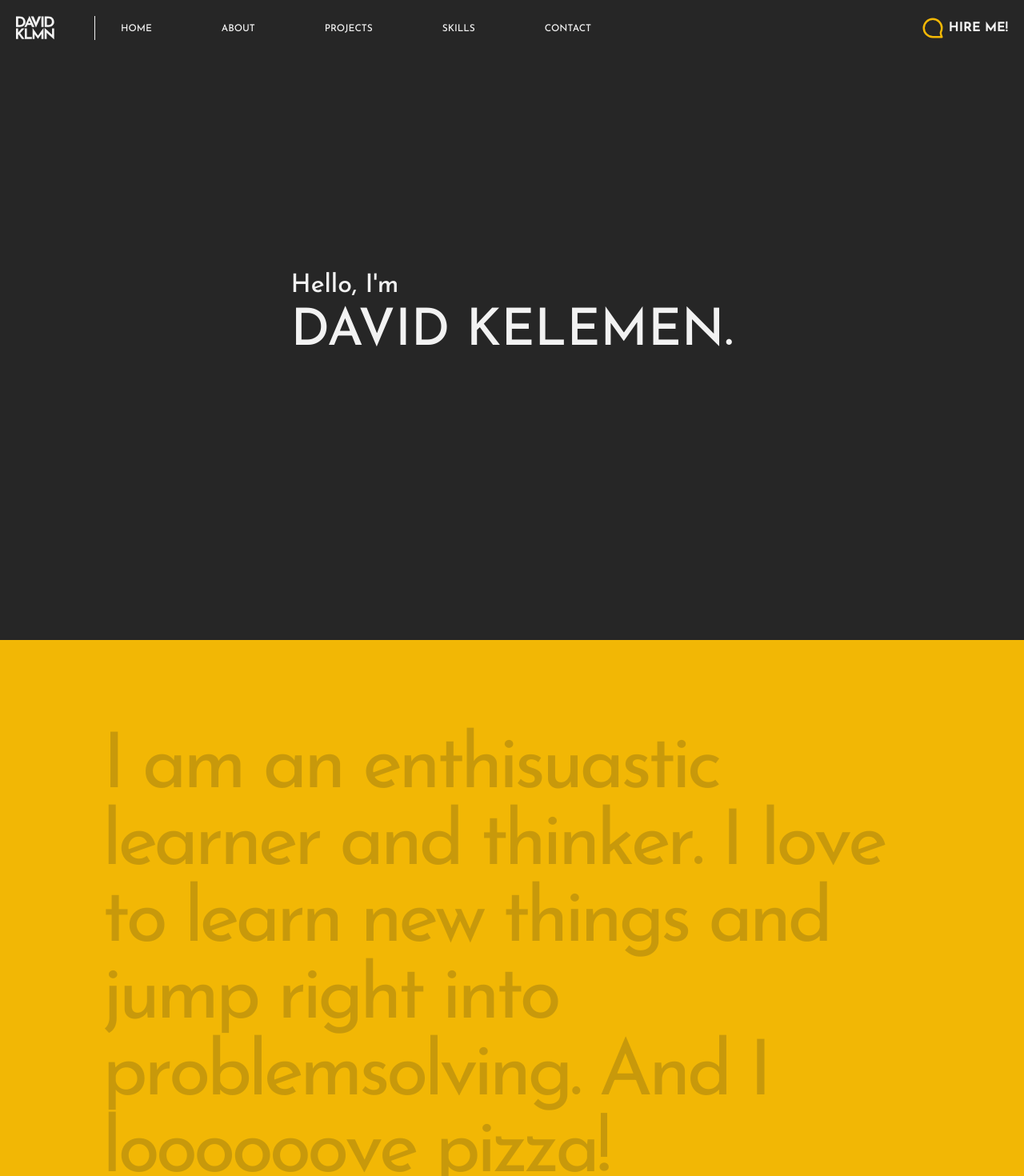
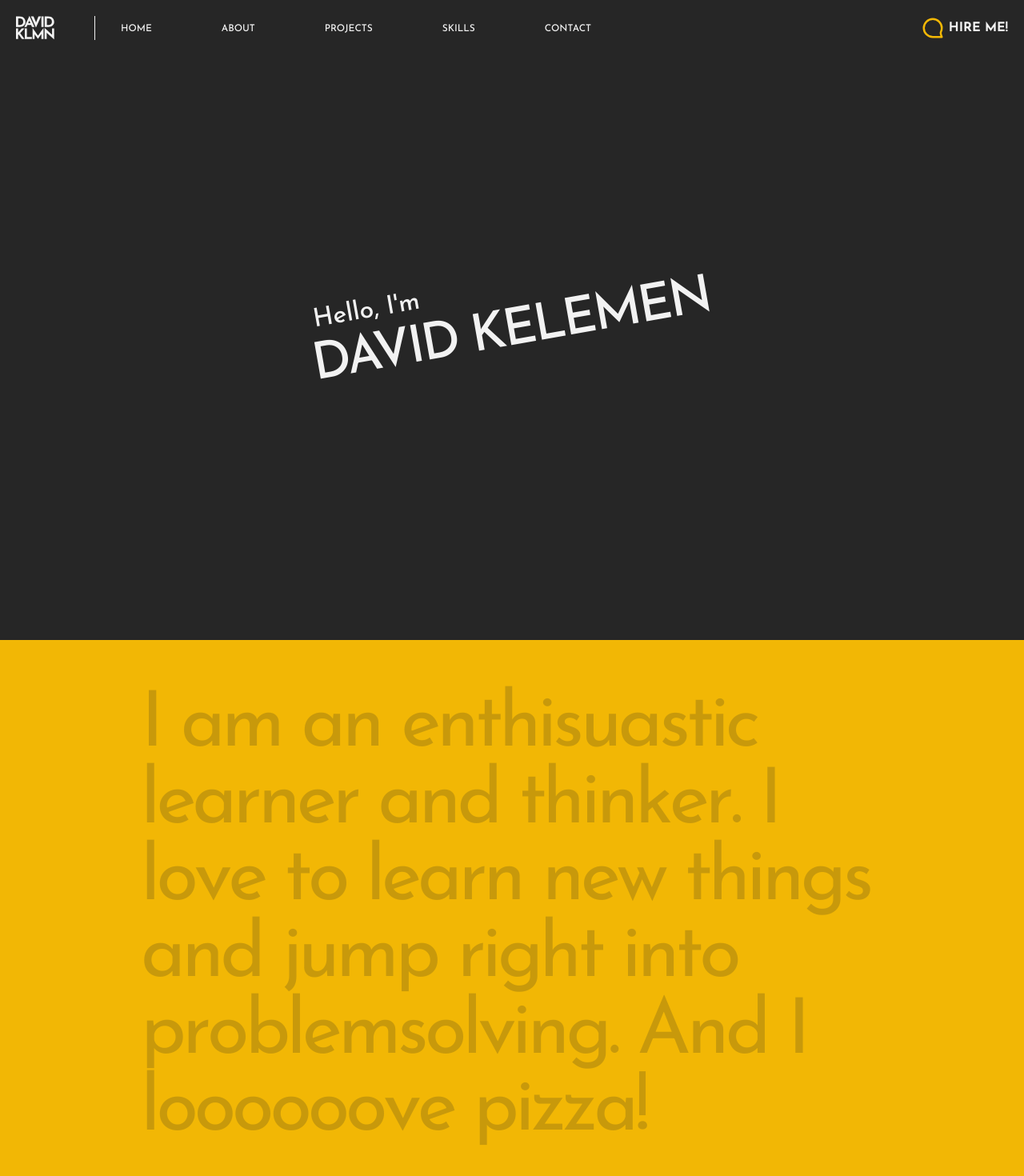
Before and after one commit to davidklmn/portfolio, a React (Create React App) app: page / in a window 1280 px wide. Shown: the top 1470 px of the page at 80% size. Built offline with nearby package versions, Linux system fonts and the light colour scheme.

Commit message:
Home styling and mobile resizing

```diff
--- a/src/components/About.js
+++ b/src/components/About.js
@@ -29,8 +29,8 @@ export default function About() {
       gsap.from(text.chars, {
         scrollTrigger: {
           trigger: text.chars,
-          start: "top 70%",
-          end: "top 10%",
+          start: "top 50%",
+          end: "bottom 15%",
           scrub: true,
           markers: false,
         },
--- a/src/components/Home.js
+++ b/src/components/Home.js
@@ -19,7 +19,7 @@ export default function Home() {
       <Vector className="blob" />
       <div className="itsme">
         <h2>Hello, I'm</h2>
-        <h1>DAVID KELEMEN.</h1>
+        <h1>DAVID KELEMEN</h1>
       </div>
     </div>
   );
--- a/src/components/about.css
+++ b/src/components/about.css
@@ -2,7 +2,8 @@
     background-color: var(--darkyellow);
     color: var(--darkgrey);
     width: 100%;
-    height: 100vh;
+    height: 100%;
+    padding: 60px;
 
     display: flex;
     justify-content: center;
@@ -21,8 +22,12 @@
     font-kerning: none;
 }
 
-@media (max-width: 640px){
+@media (max-width: 800px){
     #split{
-        font-size: 5rem;
+        font-size: 4rem;
+        line-height: 4rem;
+    }
+    .about-container p {
+    width: 100%;
     }
 }
--- a/src/components/contact.css
+++ b/src/components/contact.css
@@ -4,7 +4,7 @@
     display: flex;
     flex-direction: column;
     align-items: center;
-    height: 50vh;
+    height: 100%;
 }
 
 .contact-container .blob{
@@ -15,6 +15,7 @@
 }
 
 .contact-container h1 {
+    z-index: 1;
     margin-bottom: 30px;
     margin-top: 30px;
     font-size: 3rem;
@@ -35,6 +36,7 @@
     flex-direction: column;
     justify-content: center;
     width: 50%;
+    margin-bottom: 30px;
 }
 
 .form-container form input {
@@ -75,4 +77,11 @@
     text-indent: 0;
     background-color: var(--darkgrey);
     color: var(--darkyellow);
+    border: 2px solid var(--darkyellow);
 }
+
+@media (max-width: 800px){
+    .form-container form {
+    width: 80%;
+    }
+}
--- a/src/components/home.css
+++ b/src/components/home.css
@@ -11,16 +11,26 @@
 }
 
 .itsme{
+    display: flex;
+    flex-direction: column;
+    justify-content: center;
+
     z-index: 1000;
 }
 
-.main-container h1{
+.itsme h1{
     font-size: 4rem;
+    letter-spacing: -3px;
 }
 
-.main-container h2 {
+.itsme h2 {
     font-size: 2rem;
     margin: 0;
+}
+
+.itsme>h1, .itsme>h2 {
+    text-shadow: 3px 2px #262626;
+    transform: rotate(-10deg);
 }
 
 .main-container .blob{
@@ -29,3 +39,12 @@
     z-index: 0;
     overflow: hidden;
 }
+
+@media (max-width: 555px){
+    .itsme h1 {
+        font-size: 3rem;
+    }
+    .itsme h2 {
+        font-size: 1.5rem;
+    }
+}
--- a/src/components/navigation.css
+++ b/src/components/navigation.css
@@ -111,7 +111,7 @@
     .navlink ul div a{
         display: block;
         color: var(--darkgrey);
-        font-size: 3rem;
+        font-size: 2.5rem;
         padding: 1rem;
         cursor: pointer;
     }
```
